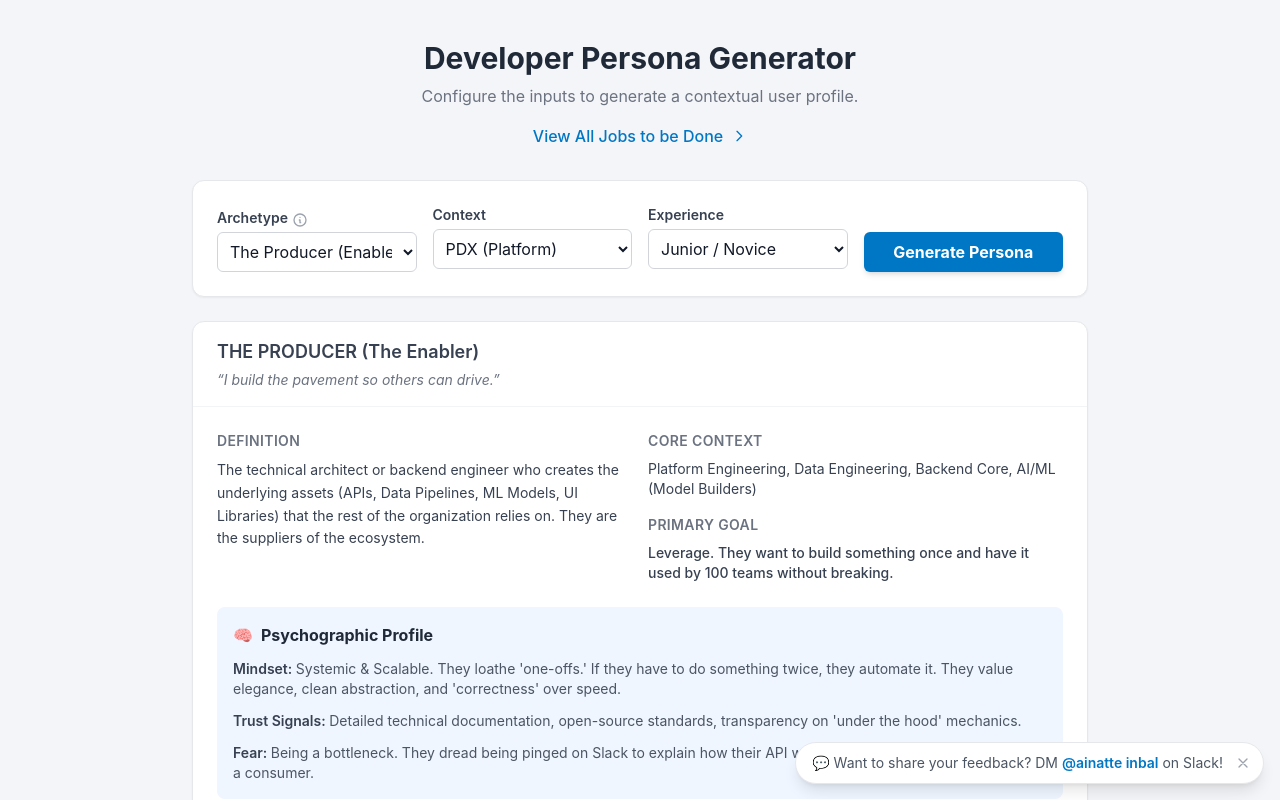
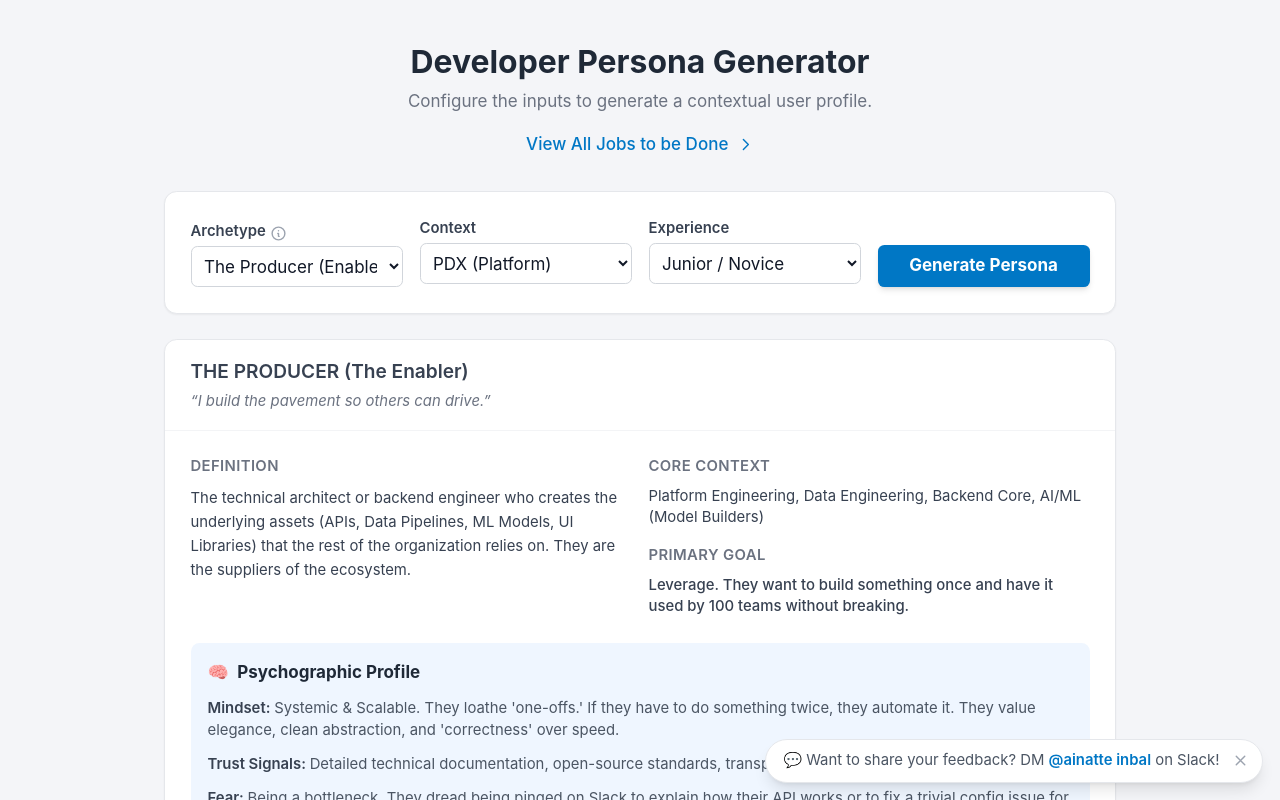
Before and after one commit to ainatte-inbal/personagenerator, a Next.js app: page / in a window 1280 px wide. Shown: the top 800 px of the page. Built offline with nearby package versions, Linux system fonts and the light colour scheme.

Commit message:
Enlarge base font size

```diff
--- a/app/globals.css
+++ b/app/globals.css
@@ -1,6 +1,10 @@
 @tailwind base;
 @tailwind components;
 @tailwind utilities;
+
+html {
+  font-size: 17px; /* Slightly larger base font */
+}
 
 body {
   font-family: "Avenir Next", "Avenir", -apple-system, BlinkMacSystemFont,
```
